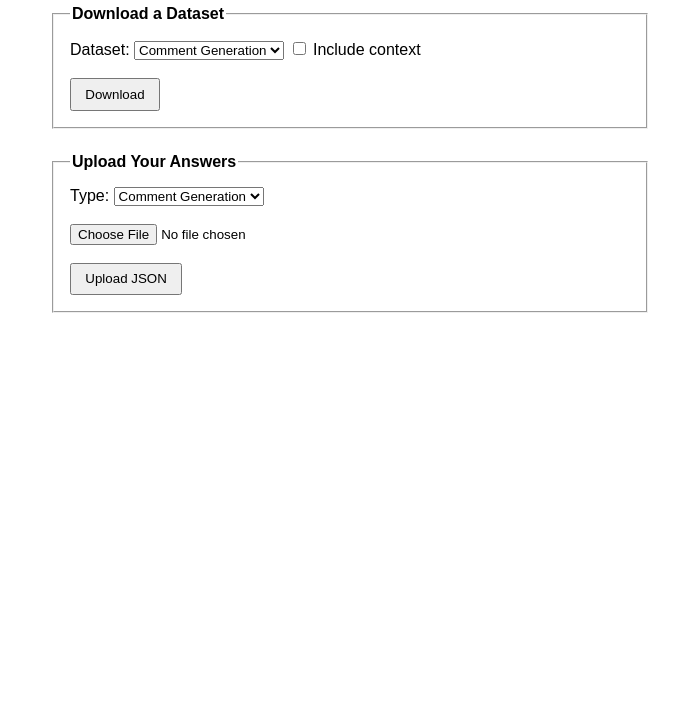
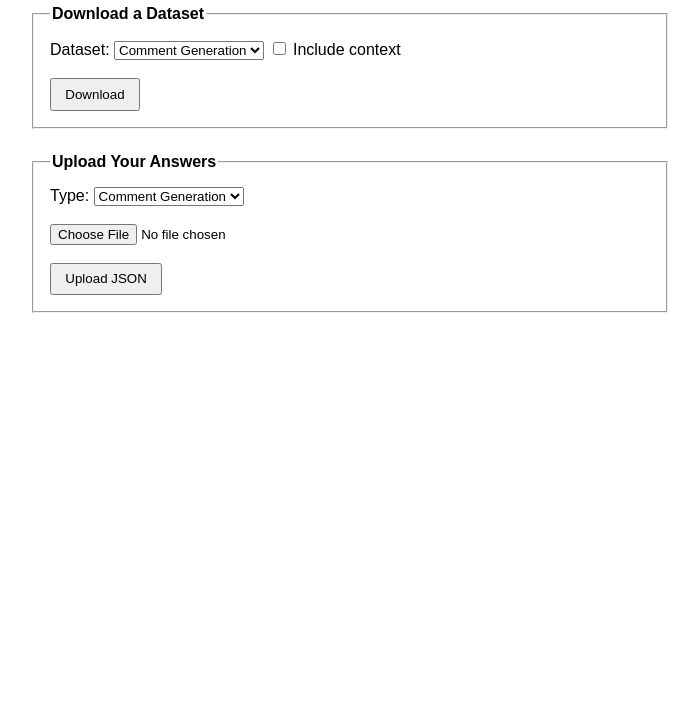
Before and after one commit to karma-riuk/crab-webapp, a website: page public/index.html in a window 1280 px wide. Shown: the part 88-800 px from the top of the page, without its empty margins (290-989 px from the left). Drawn offline with nearby package versions, Linux system fonts and the light colour scheme; no server answers.

Commit message:
made the width of the body bigger

```diff
--- a/public/css/style.css
+++ b/public/css/style.css
@@ -1,6 +1,6 @@
 body {
     font-family: sans-serif;
-    max-width: 600px;
+    max-width: 50vw;
     margin: 2em auto;
 }
 
```
